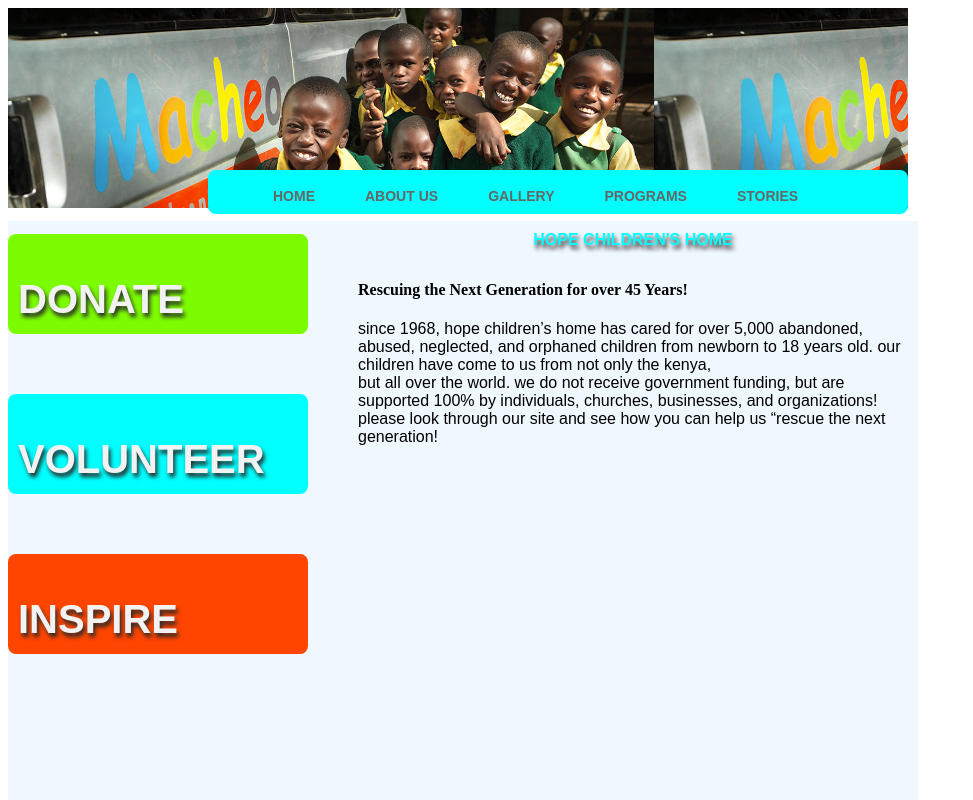
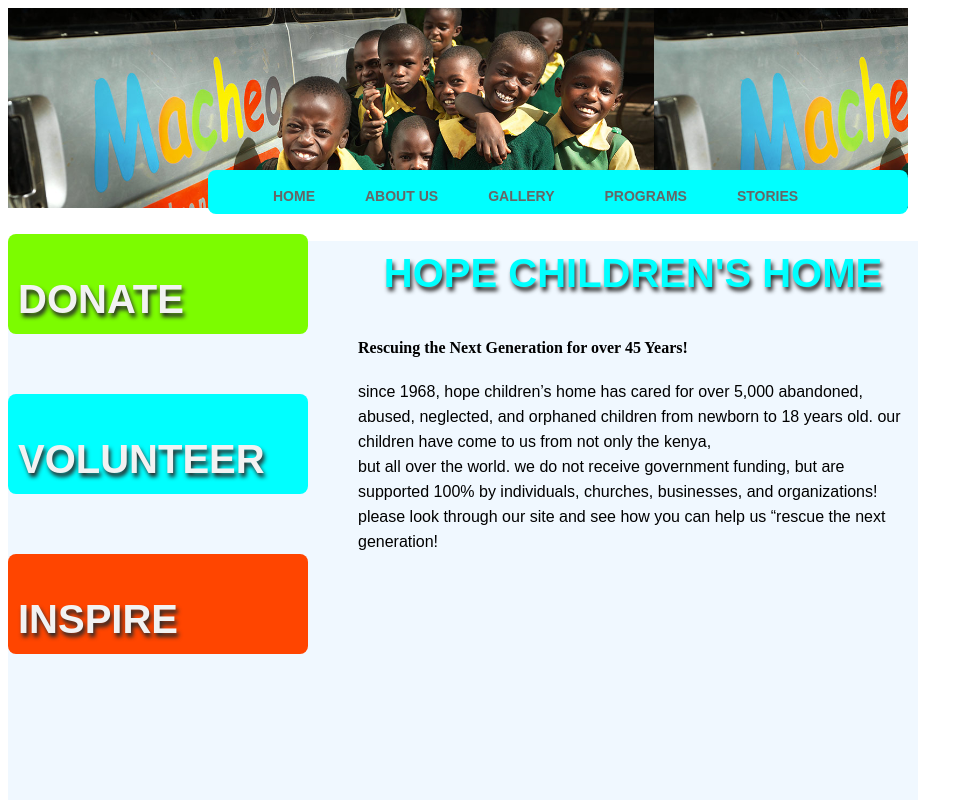
Before and after one commit to BethMwangi/watotokumichildrenshome, a plain HTML site: page index.html in a window 1280 px wide. Shown: the top 800 px of the page, without its empty margins (0-973 px from the left). Drawn offline with Linux system fonts and the light colour scheme.

Commit message:
Modifying the side contents in css

```diff
--- a/main.css
+++ b/main.css
@@ -108,6 +108,9 @@
 #side-content {
     margin-left: 350px;
 }
+#side-content h2 {
+    font-size: 40px;
+}
 h2 {
     text-transform: uppercase;
     font-family: Arial, sans-serif;
@@ -146,9 +149,9 @@ h2 {
 .sideview p {
     font-size: 12px;
 }
-.content-home p {
+#side-content p {
     font-family: sans-serif;
-    line-height: 20px;
+    line-height: 25px;
 }
 .content {
     margin: 0;
```
